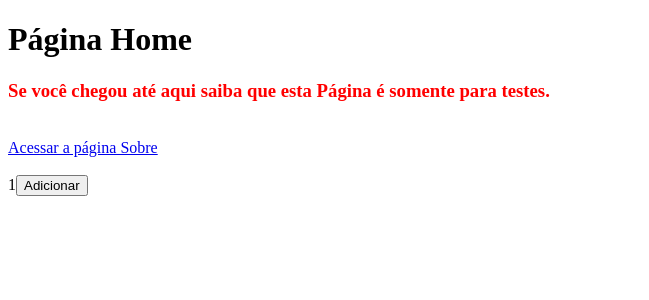
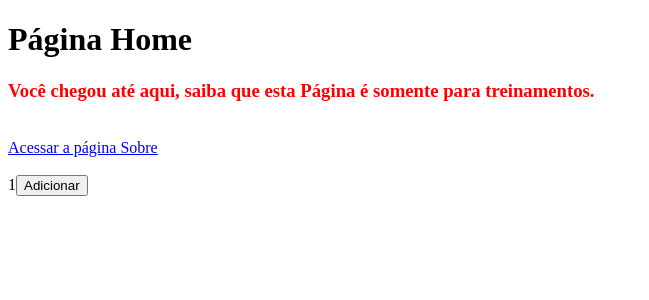
Before and after one commit to cabraldasilvac/ideia-unica, a Next.js app: page / in a window 1280 px wide. Shown: the top 300 px of the page, without its empty margins (0-649 px from the left). Built offline with nearby package versions, Linux system fonts and the light colour scheme.

Commit message:
feat: Update file

```diff
--- a/pages/index.js
+++ b/pages/index.js
@@ -1,14 +1,26 @@
-import { useState } from 'react';
-import Link from 'next/link';
+import { useState } from "react";
+import Link from "next/link";
 
-function Home(){
-    return(<div><h1>Página  Home</h1>
-     <h3> <font color="red">Se você chegou até aqui saiba que esta Página é somente para testes.</font></h3><br/>
+function Home() {
+  return (
+    <div>
+      <h1>Página Home</h1>
+      <h3>
+        {" "}
+        <font color="red">
+          Você chegou até aqui, saiba que esta Página é somente para
+          treinamentos.
+        </font>
+      </h3>
+      <br />
       <Link href="/sobre">
         <a>Acessar a página Sobre</a>
-        </Link><br/>
-        <br/><Contador />
-    </div>)
+      </Link>
+      <br />
+      <br />
+      <Contador />
+    </div>
+  );
 }
 
 function Contador() {
@@ -19,11 +31,13 @@ function Contador() {
   }
   return (
     <div>
-              <div> {contador}
-              <button onClick = { adicionarContador } > Adicionar </button>
+      <div>
+        {" "}
+        {contador}
+        <button onClick={adicionarContador}> Adicionar </button>
       </div>
     </div>
-    )
+  );
 }
 
-export default Home
+export default Home;
```
Lines whose indentation alone changed are shown as unchanged.
